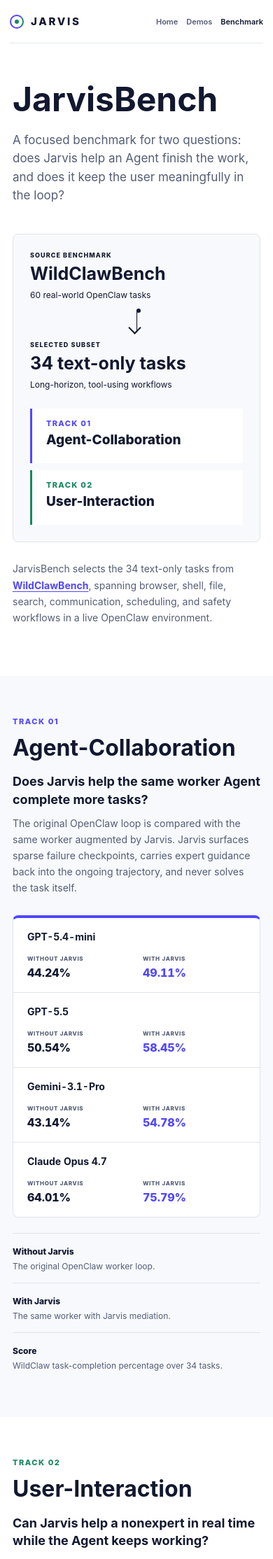
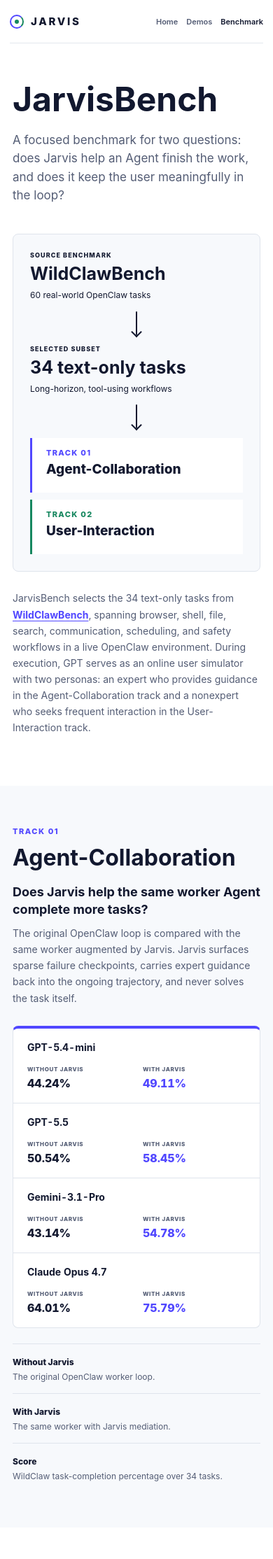
Before and after one commit to cchen1436/cchen1436.github.io, a Jekyll site: the page jarvis/benchmark.html, which Jekyll copies as it is, in a window 390 px wide. Shown: the top 2228 px of the page at 70% size. Built offline with Jekyll 4.4.1, drawn with Linux system fonts in a browser that asks for light colours.

Commit message:
Refine mobile benchmark and video labeling

```diff
--- a/jarvis/benchmark.html
+++ b/jarvis/benchmark.html
@@ -69,7 +69,10 @@
           JarvisBench selects the 34 text-only tasks from
           <a href="https://github.com/internlm/WildClawBench">WildClawBench</a>,
           spanning browser, shell, file, search, communication, scheduling, and
-          safety workflows in a live OpenClaw environment.
+          safety workflows in a live OpenClaw environment. During execution, GPT
+          serves as an online user simulator with two personas: an expert who
+          provides guidance in the Agent-Collaboration track and a nonexpert who
+          seeks frequent interaction in the User-Interaction track.
         </p>
       </section>
 
--- a/jarvis/index.html
+++ b/jarvis/index.html
@@ -138,7 +138,7 @@
             <span>JARVIS OVERVIEW</span>
             <div class="language-switch" aria-label="Introduction video language">
               <label class="language-switch__en" for="intro-video-en">English</label>
-              <label class="language-switch__zh" for="intro-video-zh">中文</label>
+              <label class="language-switch__zh" for="intro-video-zh">中文（字幕）</label>
             </div>
           </div>
 
@@ -153,7 +153,7 @@
 
           <div class="language-video__panel language-video__panel--zh">
             <div class="video-media video-media--intro">
-              <video controls preload="metadata" playsinline aria-label="JARVIS introduction in Chinese">
+              <video controls preload="metadata" playsinline aria-label="JARVIS introduction with Chinese subtitles">
                 <source src="intro_zh.mp4" type="video/mp4" />
                 Your browser does not support HTML video.
               </video>
--- a/jarvis/styles.css
+++ b/jarvis/styles.css
@@ -1174,22 +1174,44 @@
     padding: 24px;
   }
 
-  .benchmark-map__connector {
-    width: 1px;
-    height: 32px;
-    margin: 12px auto;
+  .benchmark-map__connector,
+  .benchmark-map__connector--split {
+    width: 2px;
+    height: 34px;
+    margin: 14px auto;
     justify-self: center;
+    display: block;
+    border-radius: 999px;
+    background: currentColor;
+    box-shadow: none;
   }
 
-  .benchmark-map__connector::after {
+  .benchmark-map__connector::before,
+  .benchmark-map__connector--split::before {
+    display: none;
+  }
+
+  .benchmark-map__connector::after,
+  .benchmark-map__connector--split::after {
+    width: 9px;
+    height: 9px;
+    display: block;
     top: auto;
-    right: -3px;
-    bottom: 0;
-    transform: rotate(135deg);
+    right: 50%;
+    bottom: -1px;
+    border: 0;
+    border-right: 2px solid currentColor;
+    border-bottom: 2px solid currentColor;
+    transform: translateX(50%) rotate(45deg);
+  }
+
+  .benchmark-map__branch {
+    display: none;
   }
 
   .benchmark-map__tracks {
     grid-template-columns: 1fr;
+    margin-top: 0;
   }
 
   .track-question {
```
